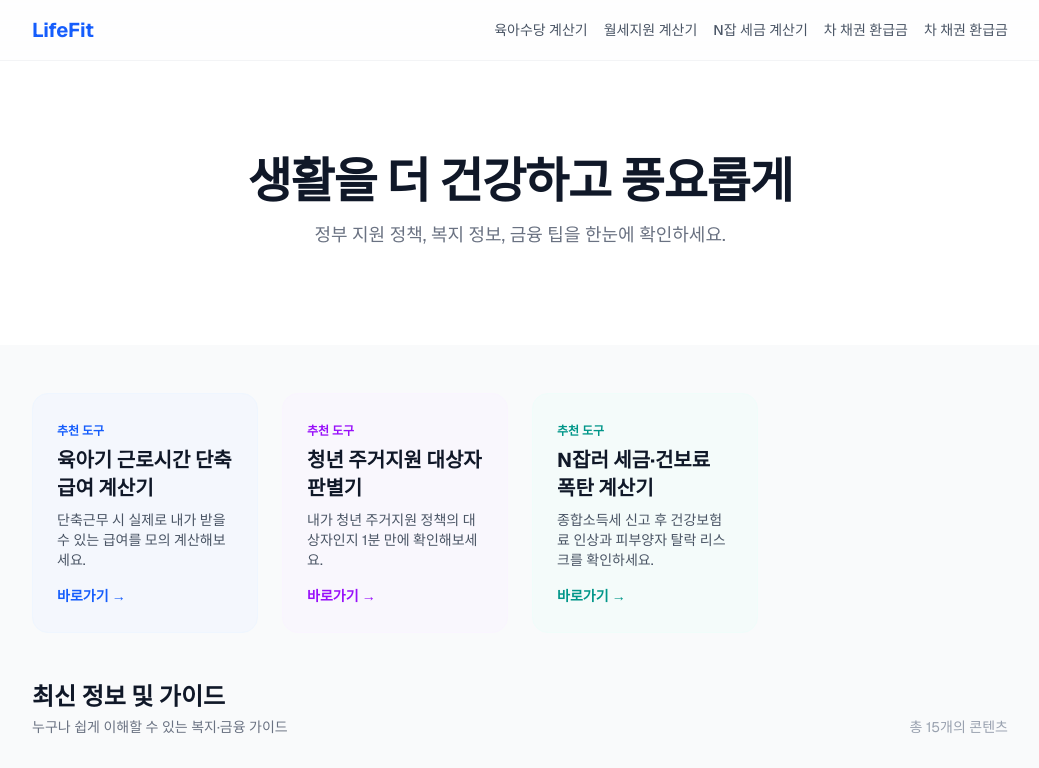
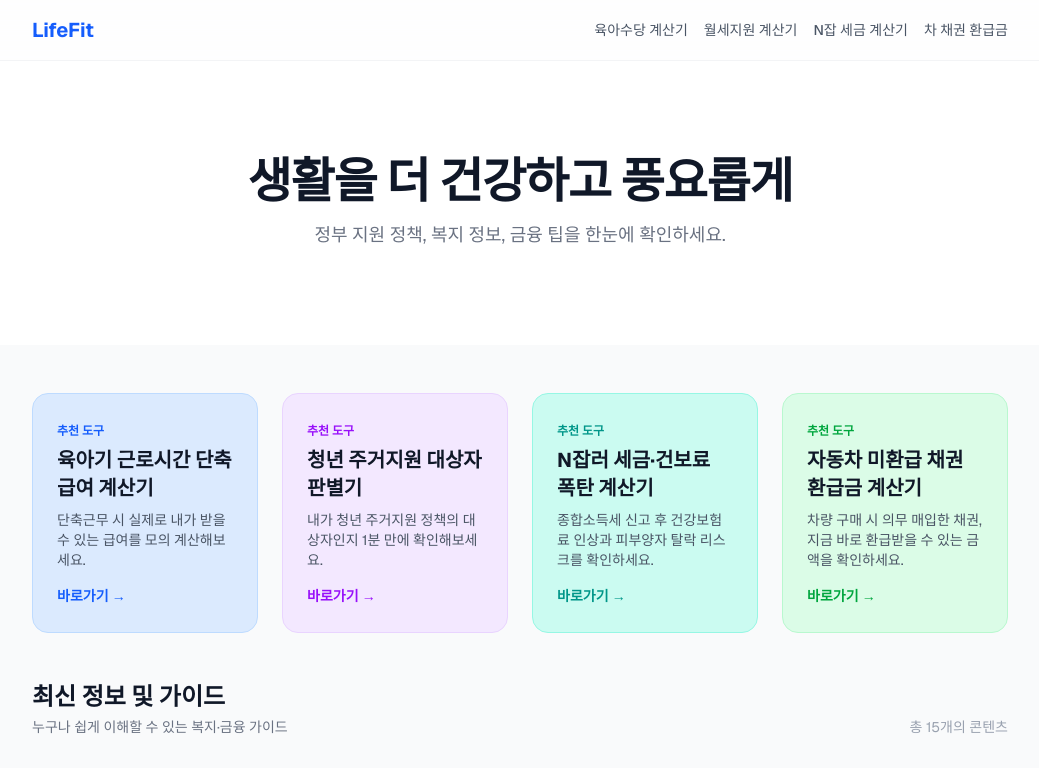
Before and after one commit to j-up/lifefit, a Next.js app: page / in a window 1280 px wide. Shown: the top 768 px of the page, without its empty margins (120-1159 px from the left). Built offline with nearby package versions, Linux system fonts and the light colour scheme; grey boxes are pictures that could not be loaded.

Commit message:
fix: remove duplicate car-bond nav link, add car-bond card, strengthen card bg colors

```diff
--- a/app/page.tsx
+++ b/app/page.tsx
@@ -42,9 +42,6 @@ export default function Home() {
             <Link href="/tools/car-bond" className="hover:text-blue-600">
               차 채권 환급금
             </Link>
-            <Link href="/tools/car-bond" className="hover:text-blue-600">
-              차 채권 환급금
-            </Link>
           </nav>
         </div>
       </header>
@@ -67,7 +64,7 @@ export default function Home() {
       <main className="mx-auto max-w-5xl px-4 py-12 sm:px-6">
         {/* Featured Tools CTA */}
         <div className="mb-12 grid gap-6 sm:grid-cols-2 lg:grid-cols-4">
-          <div className="rounded-2xl border border-blue-50 bg-blue-50/50 p-6 transition-all hover:shadow-sm">
+          <div className="rounded-2xl border border-blue-200 bg-blue-100 p-6 transition-all hover:shadow-sm">
             <span className="text-xs font-semibold uppercase text-blue-600">
               추천 도구
             </span>
@@ -84,7 +81,7 @@ export default function Home() {
               바로가기 →
             </Link>
           </div>
-          <div className="rounded-2xl border border-purple-50 bg-purple-50/50 p-6 transition-all hover:shadow-sm">
+          <div className="rounded-2xl border border-purple-200 bg-purple-100 p-6 transition-all hover:shadow-sm">
             <span className="text-xs font-semibold uppercase text-purple-600">
               추천 도구
             </span>
@@ -101,7 +98,7 @@ export default function Home() {
               바로가기 →
             </Link>
           </div>
-          <div className="rounded-2xl border border-teal-50 bg-teal-50/50 p-6 transition-all hover:shadow-sm">
+          <div className="rounded-2xl border border-teal-200 bg-teal-100 p-6 transition-all hover:shadow-sm">
             <span className="text-xs font-semibold uppercase text-teal-600">
               추천 도구
             </span>
@@ -114,6 +111,23 @@ export default function Home() {
             <Link
               href="/tools/njob-tax"
               className="mt-4 inline-flex items-center text-sm font-semibold text-teal-600 hover:text-teal-700"
+            >
+              바로가기 →
+            </Link>
+          </div>
+          <div className="rounded-2xl border border-green-200 bg-green-100 p-6 transition-all hover:shadow-sm">
+            <span className="text-xs font-semibold uppercase text-green-600">
+              추천 도구
+            </span>
+            <h2 className="mt-1 text-xl font-bold text-gray-900">
+              자동차 미환급 채권 환급금 계산기
+            </h2>
+            <p className="mt-2 text-sm text-gray-600">
+              차량 구매 시 의무 매입한 채권, 지금 바로 환급받을 수 있는 금액을 확인하세요.
+            </p>
+            <Link
+              href="/tools/car-bond"
+              className="mt-4 inline-flex items-center text-sm font-semibold text-green-600 hover:text-green-700"
             >
               바로가기 →
             </Link>
```
